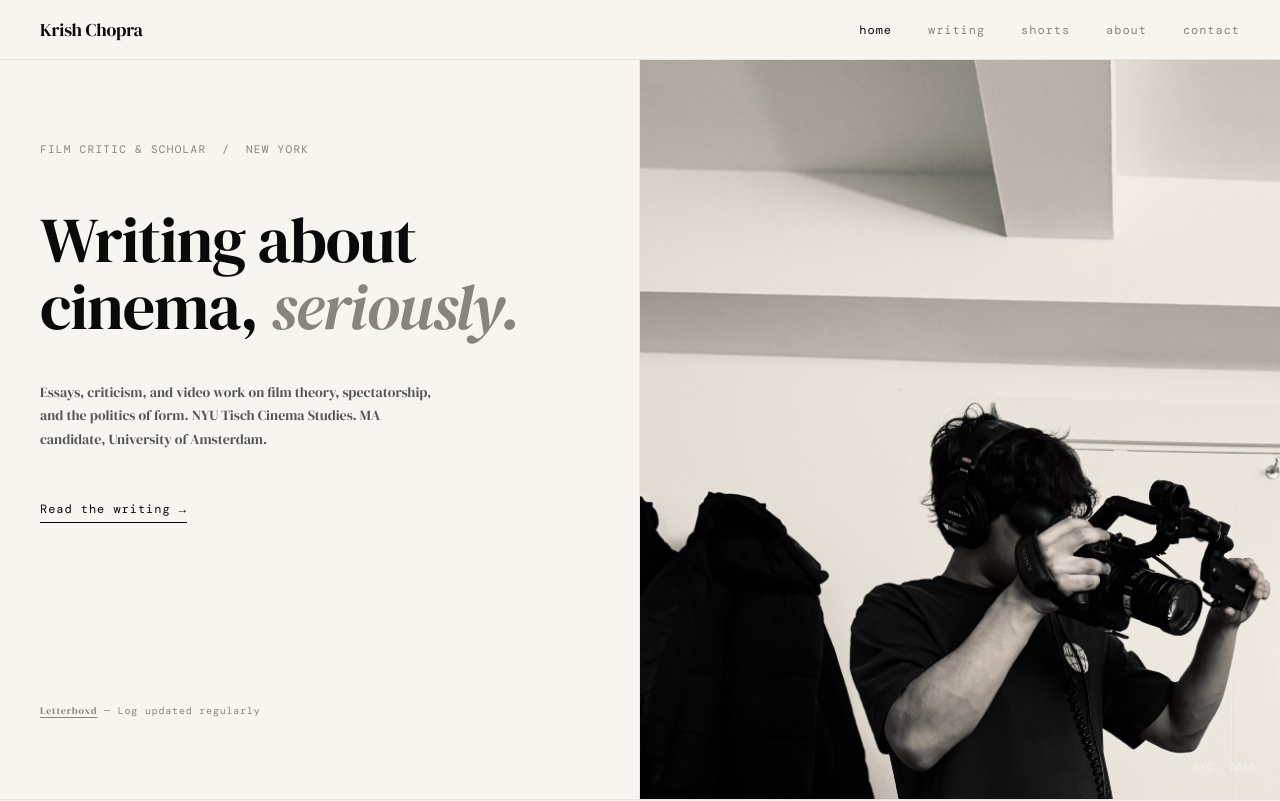
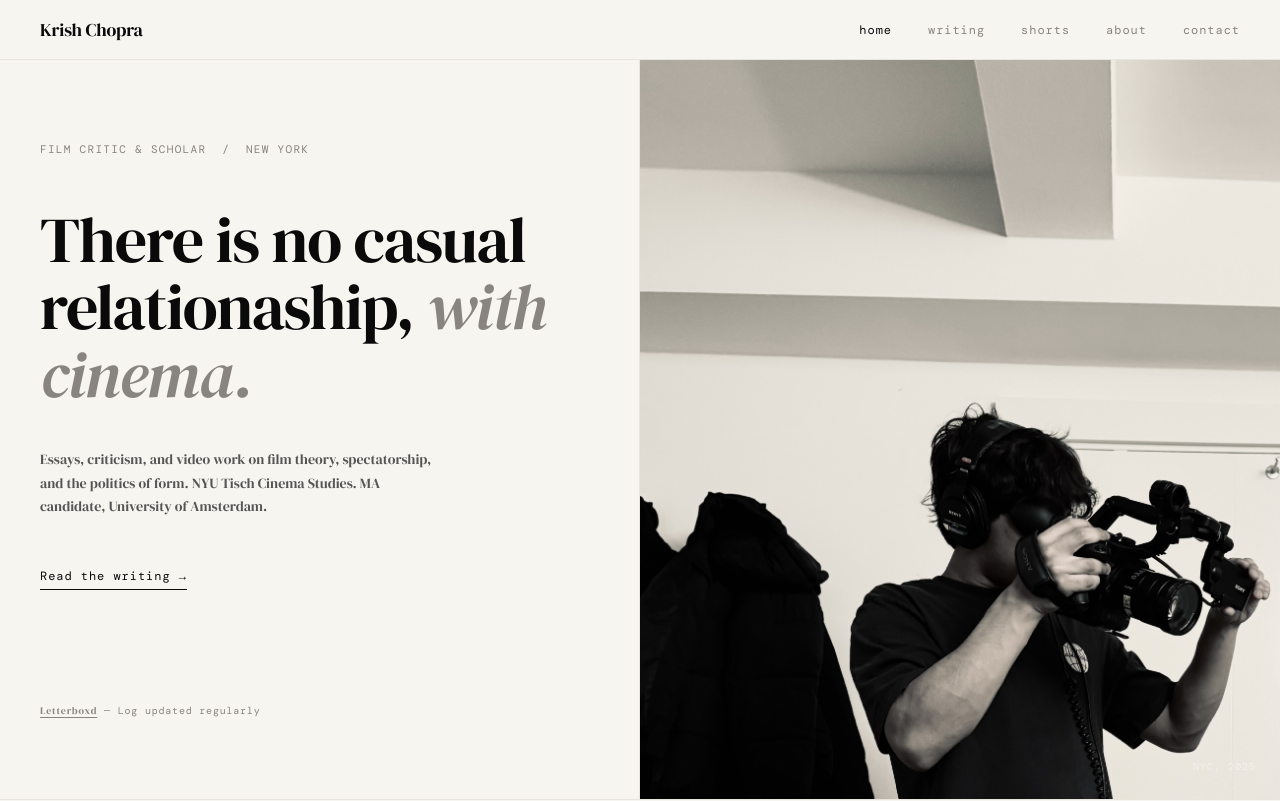
Before and after one commit to KrishChopra04/krish-portfolio, a Next.js app: page / in a window 1280 px wide. Shown: the top 801 px of the page. Built offline with nearby package versions, Linux system fonts and the light colour scheme; a web font is replaced by a local one.

Commit message:
Update page.tsx

```diff
--- a/app/page.tsx
+++ b/app/page.tsx
@@ -44,8 +44,8 @@ export default function Home() {
               fontWeight: 400,
               maxWidth: '520px',
             }}>
-              Writing about<br />cinema,{' '}
-              <em style={{ fontStyle: 'italic', color: 'var(--gray-muted)' }}>seriously.</em>
+              There is no casual<br />relationaship,{' '}
+              <em style={{ fontStyle: 'italic', color: 'var(--gray-muted)' }}>with cinema.</em>
             </h1>
 
             <p style={{
```
